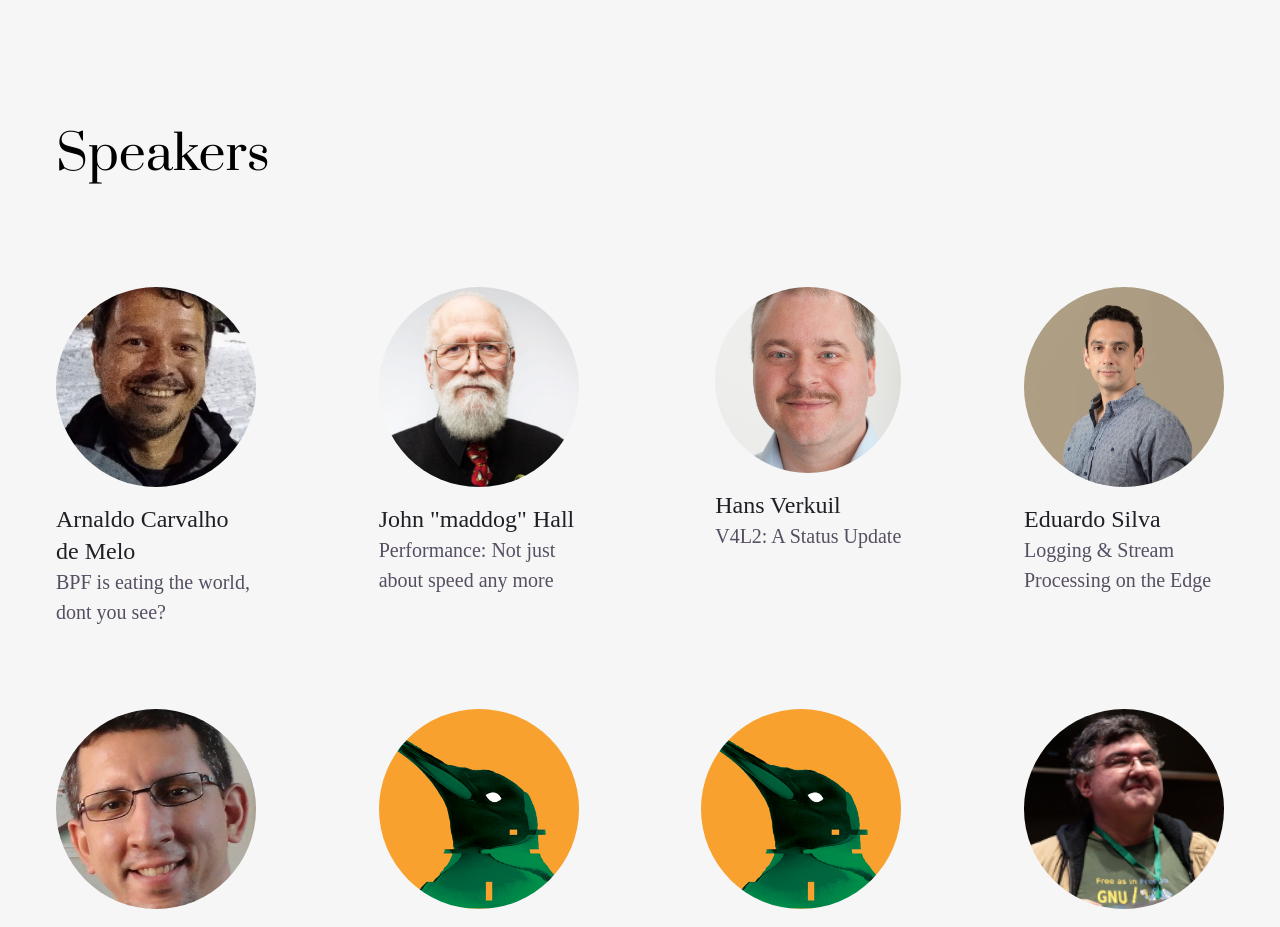
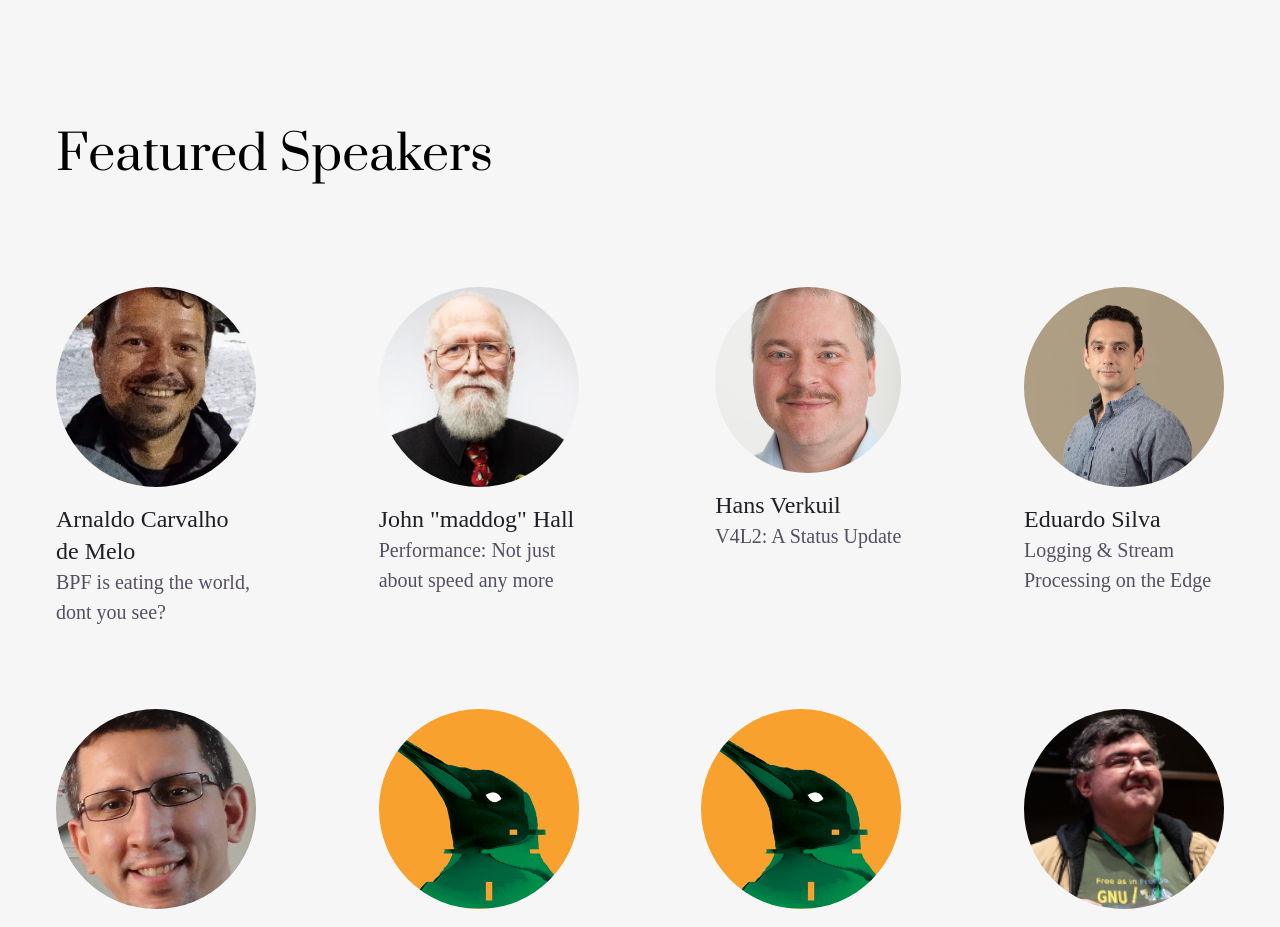
Before and after one commit to linuxdev-br/site, a Gatsby site: page / in a window 1280 px wide. Shown: the part 1480-2407 px from the top of the page. Built offline with nearby package versions, Linux system fonts and the light colour scheme; Gatsby itself is replaced by a stand-in of ours; a web font is replaced by a local one.

Commit message:
Speakers: rename title to "Featured Speakers"

```diff
--- a/src/components/sections/Speakers.js
+++ b/src/components/sections/Speakers.js
@@ -141,7 +141,7 @@ const Speakers = () => (
     render={data => (
       <Section id="speakers" accent="secondary">
         <Container style={{ position: 'relative' }}>
-          <h1>Speakers</h1>
+          <h1>Featured Speakers</h1>
           <SpeakersGrid>
             {TEAM.map(({ name, image, title, link }) => {
               const img = data.allFile.edges.find(
```
